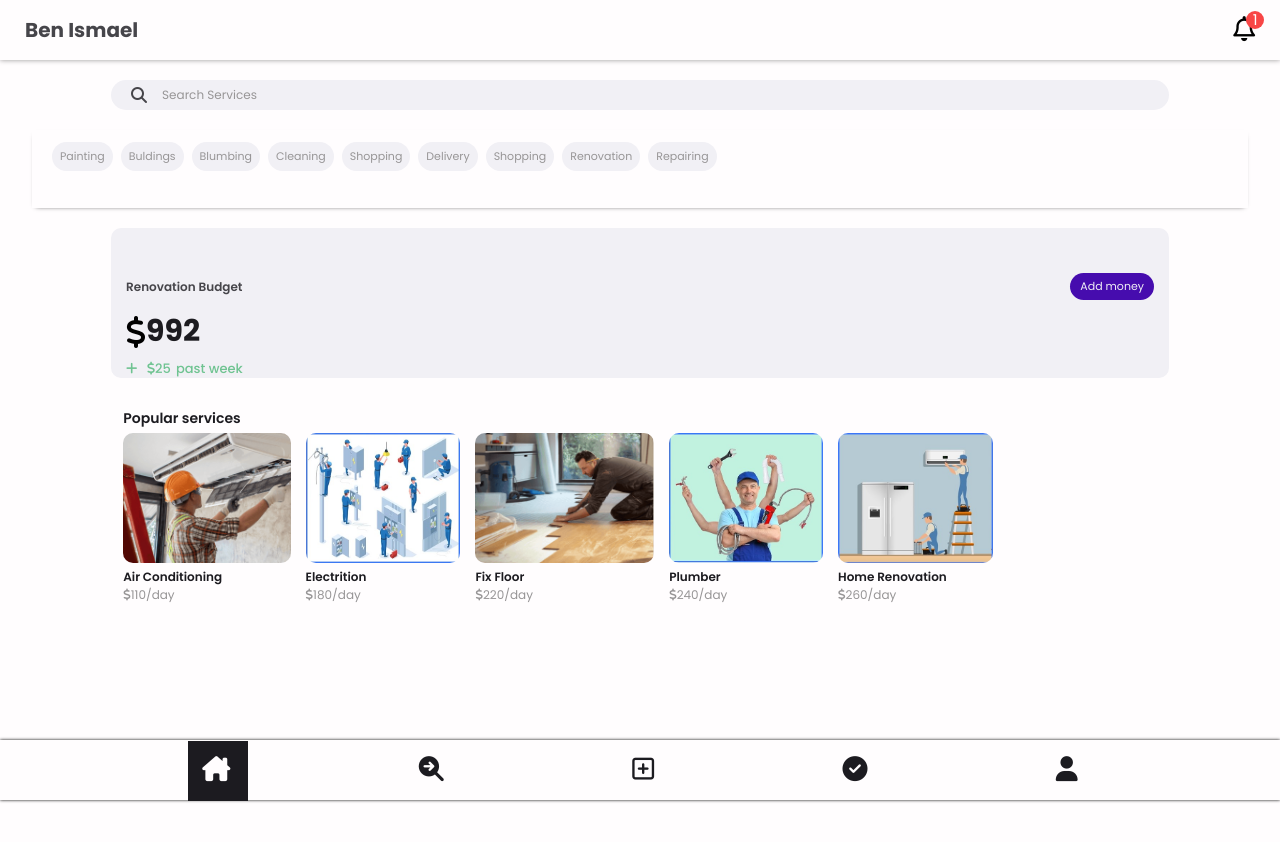
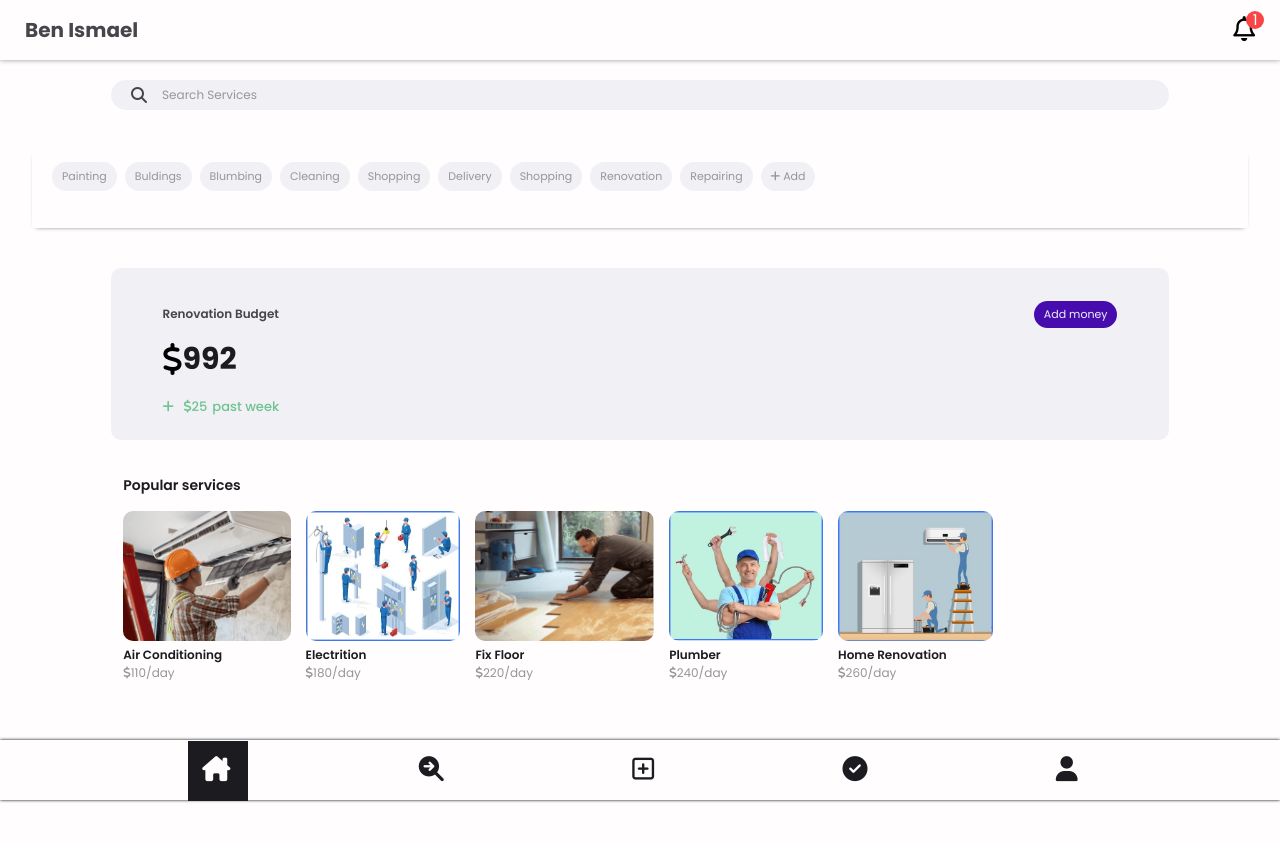
Before and after one commit to themarker20/home-services-app, a plain HTML site: page index.html in a window 1280 px wide. Before the commit the page ends 800 px from the top, so only its background shows below. Drawn offline with Linux system fonts and the light colour scheme.

Commit message:
V 1.0.2 few changes

```diff
--- a/css/style.css
+++ b/css/style.css
@@ -98,6 +98,7 @@ header .box .notifiction::after {
   justify-content: space-around;
   flex-direction: column;
   gap: 20px;
+  margin-bottom: 10%;
 }
 
 /* Seprated Sections */
@@ -139,7 +140,7 @@ header .box .notifiction::after {
 
 /* Services */
 .services {
-  margin: 0 auto;
+  margin: 20px auto;
   overflow-x: scroll;
   scrollbar-width: none;
   display: flex;
@@ -152,7 +153,7 @@ header .box .notifiction::after {
 }
 
 .services a {
-  padding: 6px 8px;
+  padding: 6px 10px;
   font-weight: 400;
   color: var(--thred-font);
   background-color: var(--bg-second);
@@ -175,9 +176,9 @@ header .box .notifiction::after {
 .budget {
   margin: auto;
   width: 87%;
-  height: 150px;
+  height: auto;
   background-color: var(--bg-second);
-  padding: 3% 0;
+  padding: 2% 3%;
   border-radius: 10px;
 }
 
@@ -224,7 +225,7 @@ header .box .notifiction::after {
 .budget .money .new {
   color: var(--green-text);
   font-size: 13px;
-  margin-top: 5px;
+  margin-top: 15px;
   font-weight: 500;
   line-height: 19px;
 }
@@ -235,16 +236,14 @@ header .box .notifiction::after {
 
 /* Our Services */
 .our-services {
-  margin: 10px auto 0;
+  margin: 15px auto 0;
   width: 85%;
   height: 220px;
   overflow-x: scroll;
   scrollbar-width: none;
-  position: relative;
 }
 
 .our-services h3 {
-  position: fixed;
   font-size: 14px;
   color: var(--main-font);
   font-weight: 600;
@@ -255,7 +254,7 @@ header .box .notifiction::after {
   align-items: center;
   justify-content: flex-start;
   gap: 15px;
-  margin-top: 25px;
+  margin-top: 15px;
 }
 
 .our-services .services-holder .box {
--- a/index.html
+++ b/index.html
@@ -46,6 +46,7 @@
         <a href="#">Shopping</a>
         <a href="#">Renovation</a>
         <a href="#">Repairing</a>
+        <a href="#"><i class="fa-solid fa-plus"></i> Add</a>
       </div>
 
       <!-- Budget -->
```
